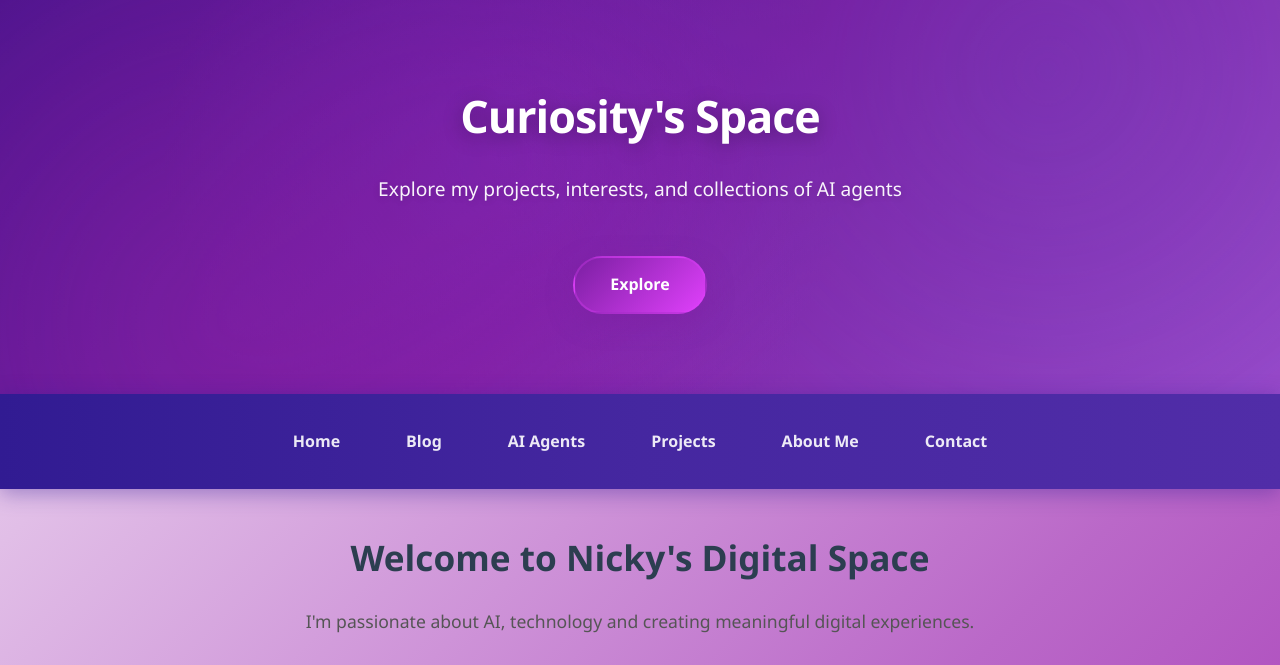
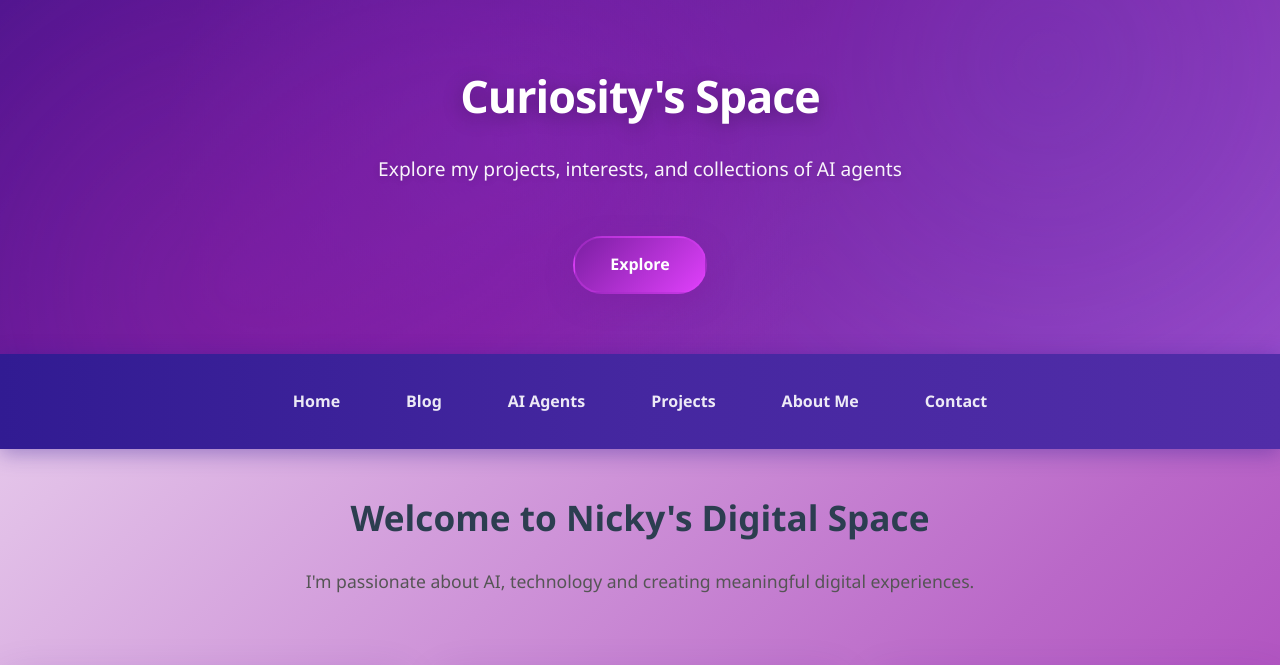
Before and after one commit to nicky-aigc/nicky-aigc.github.io, a Jekyll site: the page built from index.html, in a window 1280 px wide. Shown: the top 665 px of the page. Built offline with Jekyll 4.4.1, drawn with Linux system fonts in a browser that asks for light colours; grey boxes are pictures that could not be loaded.

Commit message:
🎨 Blog 样式紫色适配 + Header 高度统一
Blog 页面样式优化：
- 标题颜色：深紫 (#4a148c)
- 副标题颜色：紫色 (#7b1fa2)
- 标签：紫色渐变背景，hover 提升效果
- 按钮：紫色渐变 + 光晕阴影
- 卡片：半透明白色 + 紫色边框
- 文本：深色 (#1a1a2e, #4a4a68) 提高可读性

Header 高度统一：
- 使用 flexbox 居中对齐
- 固定 min-height: 200px
- 统一 padding: 60px
- 所有页面 banner 高度现在一致

```diff
--- a/_layouts/default.html
+++ b/_layouts/default.html
@@ -21,12 +21,12 @@
 
         .blog-header h1 {
             font-size: 2.5em;
-            color: #2c3e50;
+            color: #4a148c;
             margin-bottom: 15px;
         }
 
         .blog-header p {
-            color: #7f8c8d;
+            color: #7b1fa2;
             font-size: 1.1em;
         }
 
@@ -35,17 +35,18 @@
         }
 
         .post-item {
-            background: white;
-            border-radius: 10px;
+            background: rgba(255, 255, 255, 0.95);
+            border-radius: 16px;
             padding: 30px;
             margin-bottom: 30px;
-            box-shadow: 0 2px 10px rgba(0, 0, 0, 0.05);
+            box-shadow: 0 10px 40px rgba(74, 20, 140, 0.15);
             transition: transform 0.3s, box-shadow 0.3s;
+            border: 1px solid rgba(123, 31, 162, 0.1);
         }
 
         .post-item:hover {
             transform: translateY(-5px);
-            box-shadow: 0 5px 20px rgba(0, 0, 0, 0.1);
+            box-shadow: 0 15px 50px rgba(123, 31, 162, 0.2);
         }
 
         .post-item h2 {
@@ -53,17 +54,18 @@
         }
 
         .post-item h2 a {
-            color: #2c3e50;
+            color: #1a1a2e;
             text-decoration: none;
             font-size: 1.8em;
+            transition: color 0.3s;
         }
 
         .post-item h2 a:hover {
-            color: #4a93d8;
+            color: #7b1fa2;
         }
 
         .post-meta {
-            color: #7f8c8d;
+            color: #7b1fa2;
             font-size: 0.9em;
             margin-bottom: 15px;
         }
@@ -77,7 +79,7 @@
         }
 
         .post-excerpt {
-            color: #34495e;
+            color: #4a4a68;
             line-height: 1.7;
             margin-bottom: 20px;
         }
@@ -88,31 +90,36 @@
 
         .tag {
             display: inline-block;
-            background-color: #4a93d8;
+            background: linear-gradient(135deg, #7b1fa2 0%, #9c4dcc 100%);
             color: white;
             padding: 5px 12px;
             border-radius: 15px;
             font-size: 0.85em;
             margin-right: 8px;
             text-decoration: none;
+            transition: all 0.3s ease;
         }
 
         .tag:hover {
-            background-color: #3498db;
+            background: linear-gradient(135deg, #9c4dcc 0%, #e040fb 100%);
+            transform: translateY(-2px);
         }
 
         .read-more {
             display: inline-block;
-            background-color: #4a93d8;
+            background: linear-gradient(135deg, #7b1fa2 0%, #e040fb 100%);
             color: white;
             padding: 10px 25px;
             text-decoration: none;
-            border-radius: 5px;
-            transition: background-color 0.3s;
+            border-radius: 25px;
+            transition: all 0.3s ease;
+            box-shadow: 0 4px 15px rgba(123, 31, 162, 0.4);
         }
 
         .read-more:hover {
-            background-color: #3498db;
+            background: linear-gradient(135deg, #9c4dcc 0%, #e040fb 100%);
+            transform: translateY(-2px);
+            box-shadow: 0 6px 20px rgba(123, 31, 162, 0.6);
         }
 
         .tag-filter {
@@ -121,20 +128,21 @@
         }
 
         .tag-filter button {
-            background: none;
-            border: 2px solid #4a93d8;
-            color: #4a93d8;
+            background: rgba(255, 255, 255, 0.9);
+            border: 2px solid #7b1fa2;
+            color: #7b1fa2;
             padding: 8px 20px;
             margin: 5px;
-            border-radius: 20px;
+            border-radius: 25px;
             cursor: pointer;
             transition: all 0.3s;
         }
 
         .tag-filter button:hover,
         .tag-filter button.active {
-            background-color: #4a93d8;
+            background: linear-gradient(135deg, #7b1fa2 0%, #9c4dcc 100%);
             color: white;
+            border-color: transparent;
         }
     </style>
     {% endif %}
--- a/styles.css
+++ b/styles.css
@@ -25,9 +25,13 @@
     background: linear-gradient(135deg, #4a148c 0%, #7b1fa2 50%, #9c4dcc 100%);
     color: white;
     text-align: center;
-    padding: 80px 20px;
+    padding: 60px 20px;
     position: relative;
     overflow: hidden;
+    min-height: 200px;
+    display: flex;
+    align-items: center;
+    justify-content: center;
 }
 
 header::before {
@@ -60,6 +64,7 @@
     z-index: 2;
     max-width: 800px;
     margin: 0 auto;
+    width: 100%;
 }
 
 header h1 {
@@ -122,7 +127,7 @@
     display: flex;
     justify-content: center;
     gap: 20px;
-    margin-top: 30px;
+    margin-top: 20px;
 }
 
 /* Navigation styles */
```
